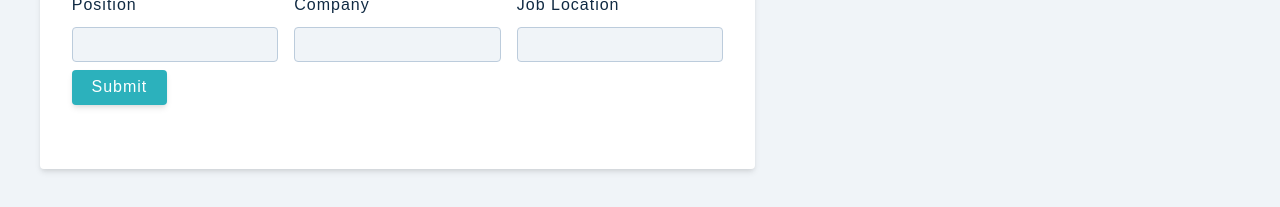
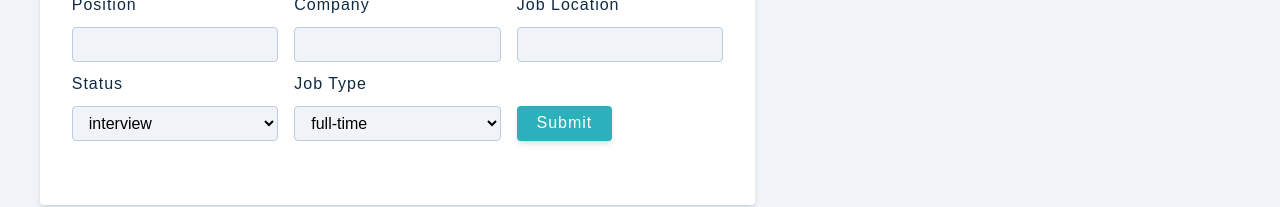
Before and after one commit to robdcampbell/mern-dash, a React (Create React App) app in the folder client/: page /add-job in a window 1280 px wide. Shown: the part 1048-1255 px from the top of the page. Built offline with nearby package versions, Linux system fonts and the light colour scheme; sample sign-in values are in the browser's storage.

Commit message:
Create FormRowSelect Componenets for dashboard

```diff
--- /dev/null
+++ b/client/src/components/FormRowSelect.js
@@ -0,0 +1,25 @@
+const FormRowSelect = ({ labelText, name, value, handleChange, list }) => {
+  return (
+    <div className="form-row">
+      <label htmlFor={name} className="form-label">
+        {labelText || name}
+      </label>
+      <select
+        name={name}
+        value={value}
+        onChange={handleChange}
+        className="form-select"
+      >
+        {list.map((itemValue, index) => {
+          return (
+            <option key={index} value={itemValue}>
+              {itemValue}
+            </option>
+          );
+        })}
+      </select>
+    </div>
+  );
+};
+
+export default FormRowSelect;
--- a/client/src/components/index.js
+++ b/client/src/components/index.js
@@ -4,5 +4,14 @@
 import Navbar from "./Navbar";
 import BigSidebar from "./BigSidebar";
 import SmallSidebar from "./SmallSidebar";
+import FormRowSelect from "./FormRowSelect";
 
-export { Logo, FormRow, Alert, Navbar, BigSidebar, SmallSidebar };
+export {
+  Logo,
+  FormRow,
+  Alert,
+  Navbar,
+  BigSidebar,
+  SmallSidebar,
+  FormRowSelect,
+};
--- a/client/src/pages/dashboard/AddJob.js
+++ b/client/src/pages/dashboard/AddJob.js
@@ -1,4 +1,4 @@
-import { FormRow, Alert } from "../../components";
+import { FormRow, FormRowSelect, Alert } from "../../components";
 import { useAppContext } from "../../context/appContext";
 import Wrapper from "../../assets/wrappers/DashboardFormPage";
 
@@ -57,9 +57,23 @@
             handleChange={handleJobInput}
             labelText="Job Location"
           />
+          {/* Job Status */}
+          <FormRowSelect
+            name="status"
+            value={status}
+            handleChange={handleJobInput}
+            list={statusOptions}
+          />
+
           {/* Job Type */}
-          {/* Job Status */}
-
+          <FormRowSelect
+            name="jobType"
+            labelText="Job Type"
+            value={jobType}
+            handleChange={handleJobInput}
+            list={jobTypeOptions}
+          />
+          {/* btn container */}
           <div className="btn-container">
             <button
               type="submit"
```
